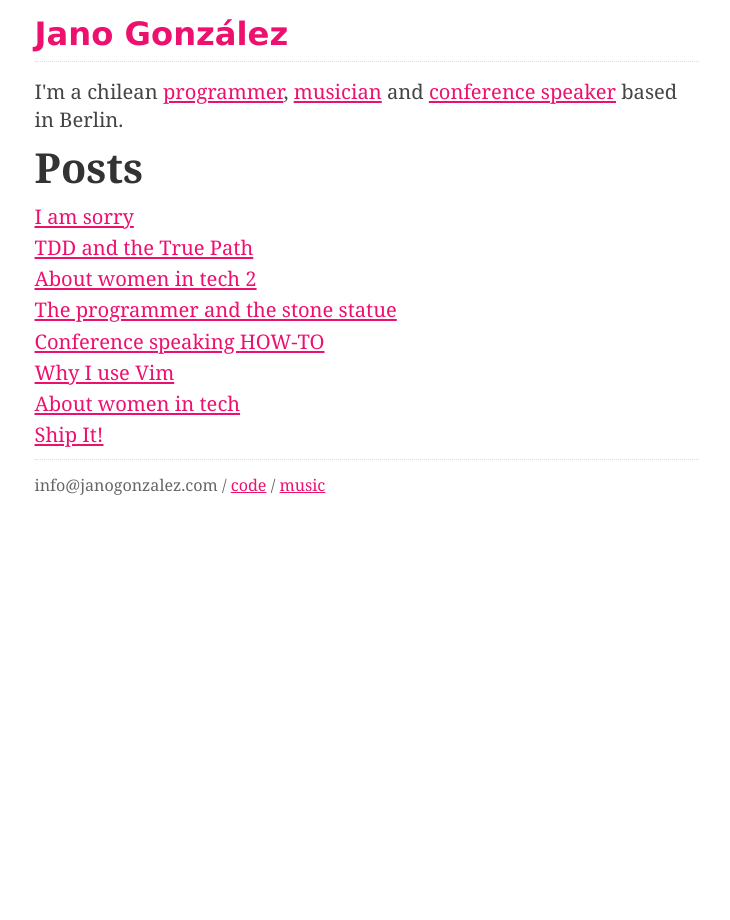
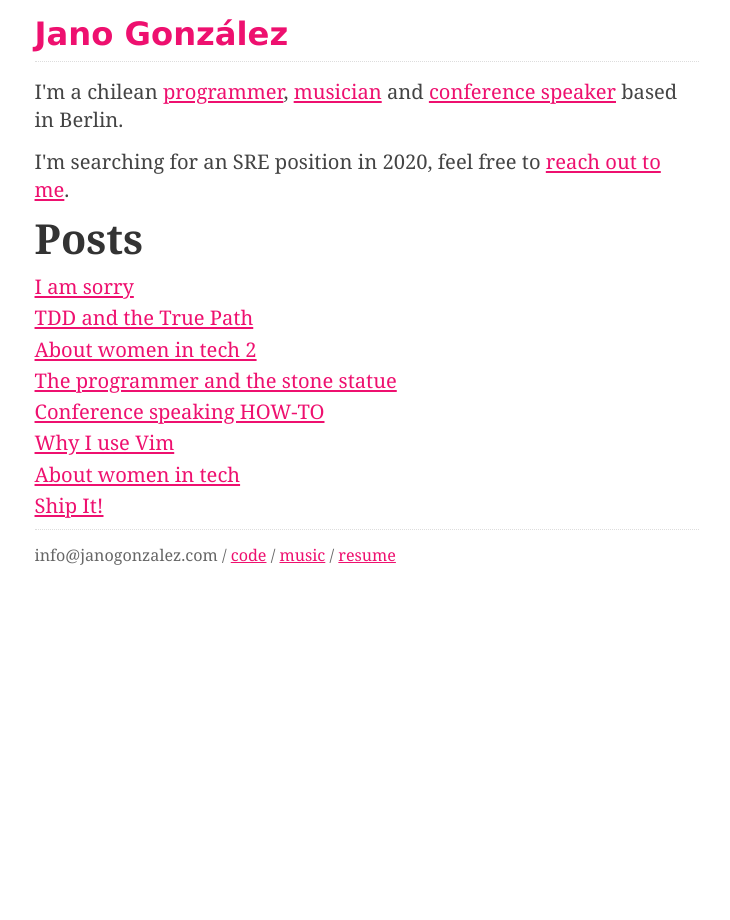
Before and after one commit to janogonzalez/janogonzalez.github.io, a Jekyll site: the page built from index.html, in a window 1280 px wide. Shown: the whole page, without its empty margins (273-1003 px from the left). Built offline with Jekyll 4.4.1, drawn with Linux system fonts in a browser that asks for light colours.

Commit message:
Job search mode: ON

```diff
--- a/_layouts/default.html
+++ b/_layouts/default.html
@@ -20,7 +20,8 @@
         <p>
           info@janogonzalez.com /
           <a href="http://github.com/janogonzalez">code</a> /
-          <a href="http://soundcloud.com/janogonzalez">music</a>
+          <a href="http://soundcloud.com/janogonzalez">music</a> /
+          <a href="https://github.com/janogonzalez/janogonzalez.github.io/raw/master/resume.pdf">resume</a>
         </p>
       </footer>
     </div>
--- a/index.html
+++ b/index.html
@@ -9,6 +9,8 @@ title: Jano González
   <a href="https://web.archive.org/web/20160424031622/http://lanyrd.com/profile/janogonzalez/past/speaking/">conference
   speaker</a> based in Berlin.</p>
 
+  <p>I'm searching for an SRE position in 2020, feel free to <a href="https://www.linkedin.com/in/janogonzalez">reach out to me</a>.</p>
+
   <h1>Posts</h1>
 
   <ul class="posts">
```
